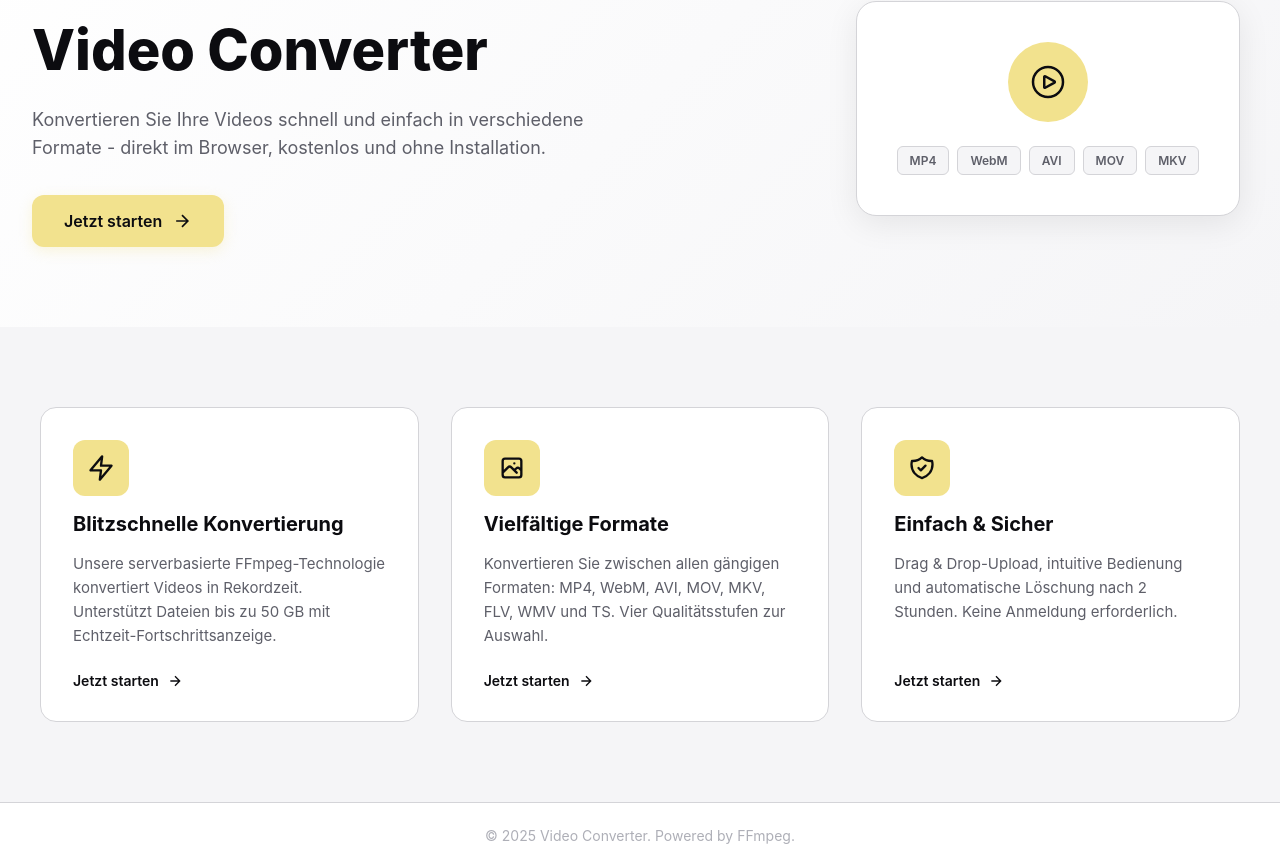
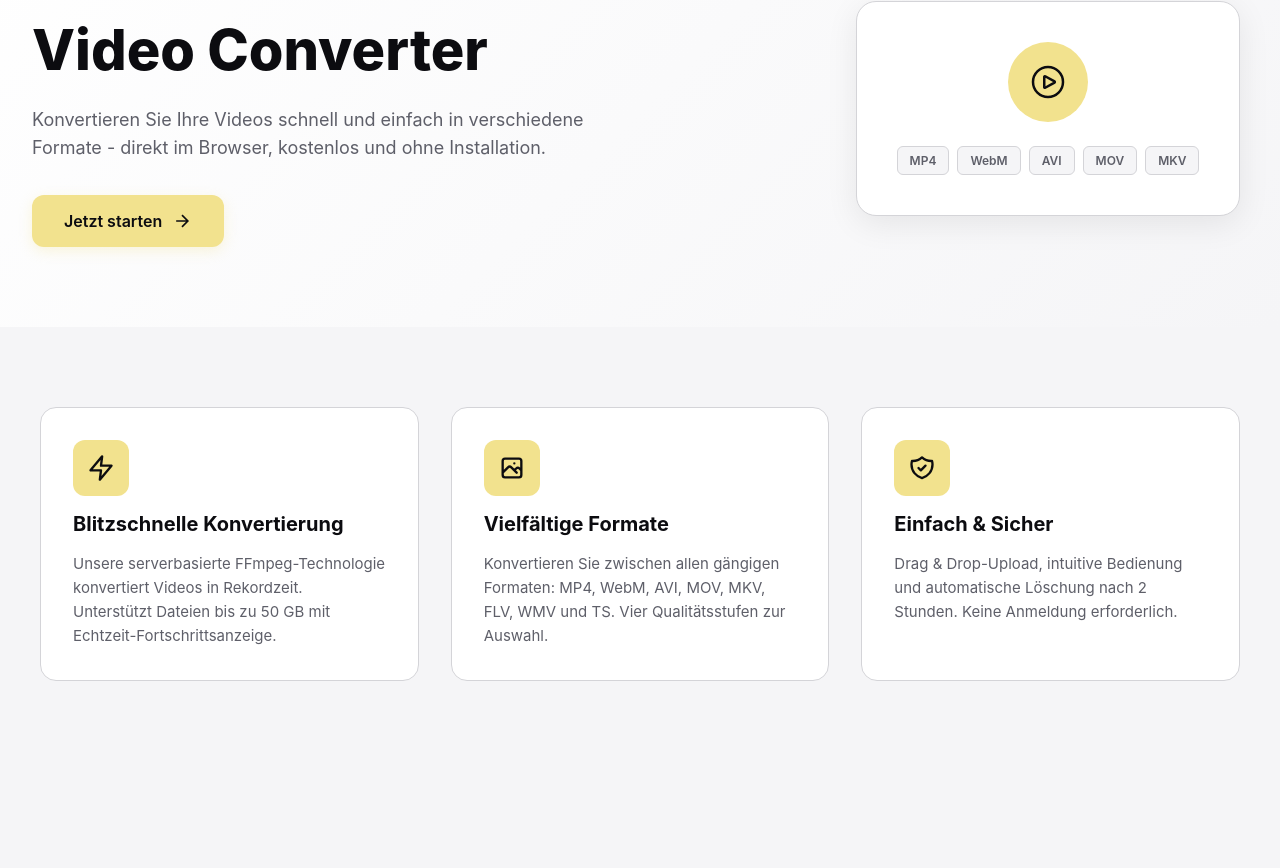
Before and after one commit to KodiniTools/Videokonverter, a Vue app in the folder frontend/: page / in a window 1280 px wide. Shown: the part 192-1060 px from the top of the page. After the commit the page ends 953 px from the top, so only its background shows below. Built offline with nearby package versions, Linux system fonts and the light colour scheme; no server answers.

Commit message:
Clean up landing page: remove footer and card links
- Remove custom footer (uses include footer instead)
- Remove redundant "Get Started" links from feature cards
- Keep only the main CTA button in hero section

```diff
--- a/frontend/src/views/LandingPage.vue
+++ b/frontend/src/views/LandingPage.vue
@@ -81,12 +81,6 @@ const appUrl = 'https://kodinitools.com/videokonverter/';
           </div>
           <h3 class="feature-title">{{ t('feature1Title') }}</h3>
           <p class="feature-description">{{ t('feature1Description') }}</p>
-          <a :href="appUrl" class="feature-link">
-            {{ t('heroCta') }}
-            <svg viewBox="0 0 24 24" fill="none" stroke="currentColor" stroke-width="2">
-              <path d="M5 12h14M12 5l7 7-7 7"/>
-            </svg>
-          </a>
         </article>
 
         <!-- Feature Card 2 -->
@@ -98,12 +92,6 @@ const appUrl = 'https://kodinitools.com/videokonverter/';
           </div>
           <h3 class="feature-title">{{ t('feature2Title') }}</h3>
           <p class="feature-description">{{ t('feature2Description') }}</p>
-          <a :href="appUrl" class="feature-link">
-            {{ t('heroCta') }}
-            <svg viewBox="0 0 24 24" fill="none" stroke="currentColor" stroke-width="2">
-              <path d="M5 12h14M12 5l7 7-7 7"/>
-            </svg>
-          </a>
         </article>
 
         <!-- Feature Card 3 -->
@@ -115,20 +103,9 @@ const appUrl = 'https://kodinitools.com/videokonverter/';
           </div>
           <h3 class="feature-title">{{ t('feature3Title') }}</h3>
           <p class="feature-description">{{ t('feature3Description') }}</p>
-          <a :href="appUrl" class="feature-link">
-            {{ t('heroCta') }}
-            <svg viewBox="0 0 24 24" fill="none" stroke="currentColor" stroke-width="2">
-              <path d="M5 12h14M12 5l7 7-7 7"/>
-            </svg>
-          </a>
         </article>
       </div>
     </section>
-
-    <!-- Footer -->
-    <footer class="landing-footer">
-      <p>&copy; {{ new Date().getFullYear() }} Video Converter. Powered by FFmpeg.</p>
-    </footer>
   </div>
 </template>
 
@@ -399,43 +376,6 @@ const appUrl = 'https://kodinitools.com/videokonverter/';
   font-size: 15px;
   color: var(--color-text-secondary);
   line-height: 1.6;
-  flex: 1;
-}
-
-.feature-link {
-  display: inline-flex;
-  align-items: center;
-  gap: 8px;
-  color: var(--color-text);
-  font-size: 14px;
-  font-weight: 600;
-  text-decoration: none;
-  transition: all 0.2s ease;
-  margin-top: 8px;
-}
-
-.feature-link:hover {
-  color: var(--color-primary);
-}
-
-.feature-link svg {
-  width: 16px;
-  height: 16px;
-  transition: transform 0.2s ease;
-}
-
-.feature-link:hover svg {
-  transform: translateX(4px);
-}
-
-/* Footer */
-.landing-footer {
-  background: var(--color-surface);
-  border-top: 1px solid var(--color-border-light);
-  padding: 24px 32px;
-  text-align: center;
-  color: var(--color-text-muted);
-  font-size: 14px;
 }
 
 /* Responsive */
```
